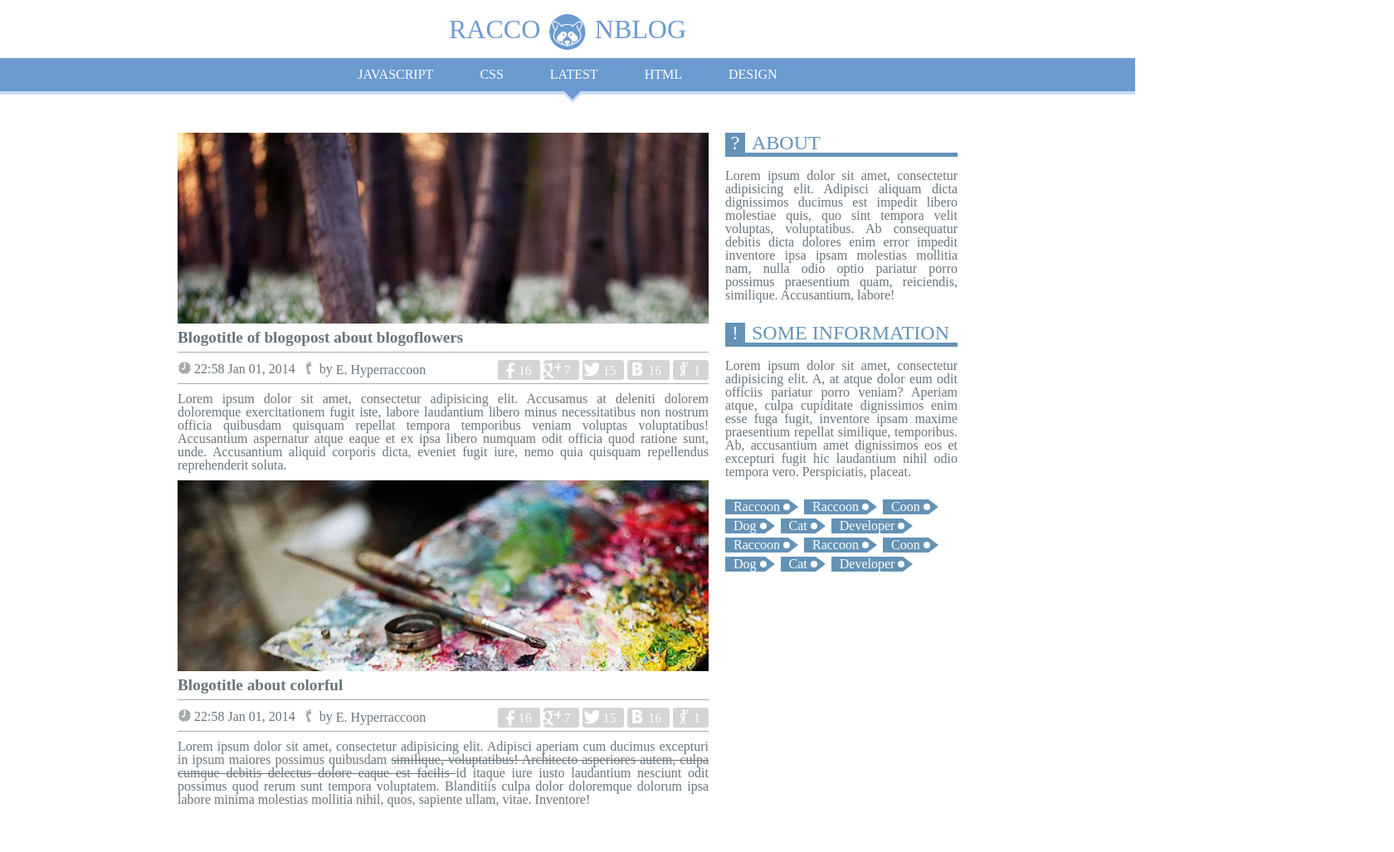
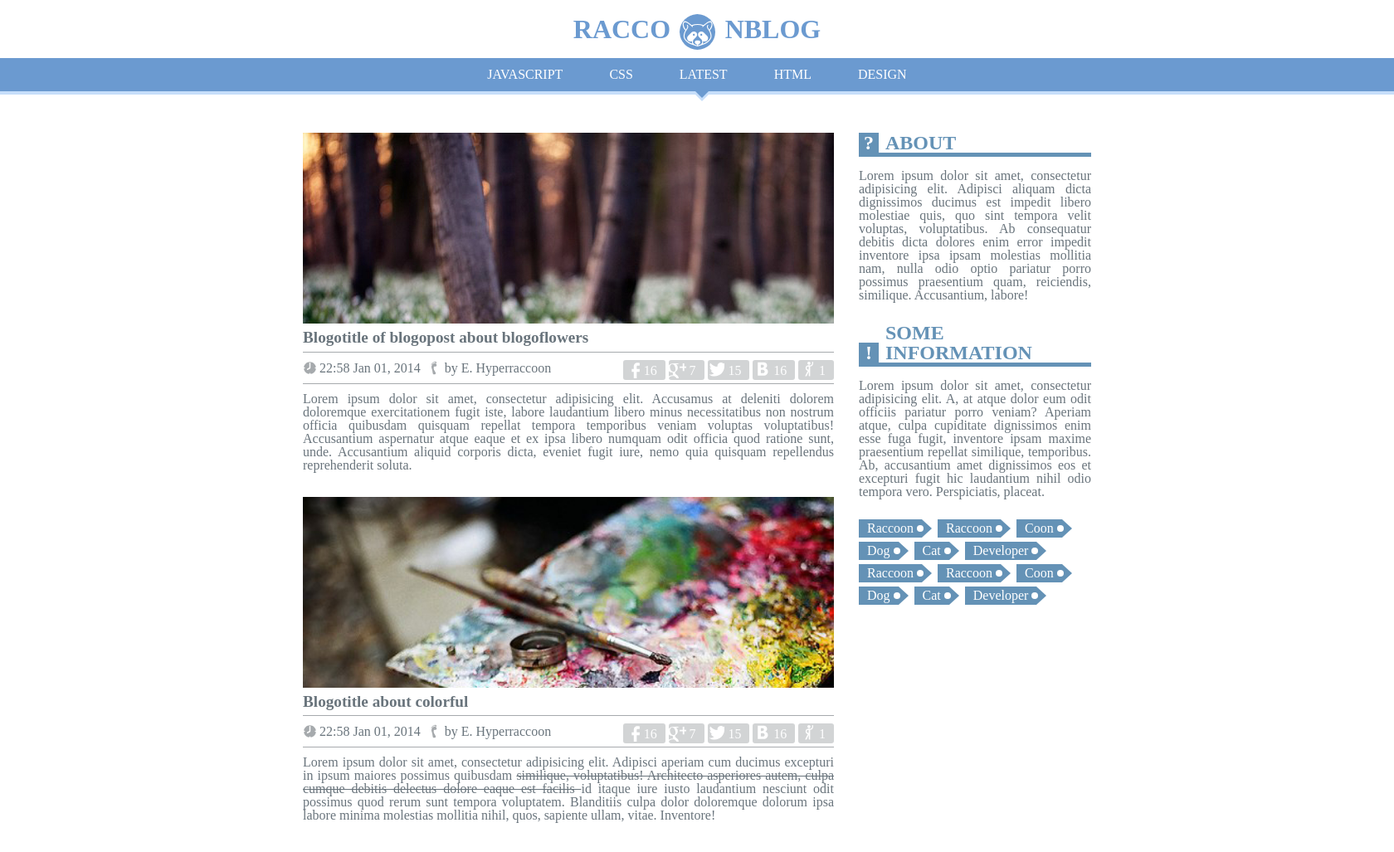
Before and after one commit to DaniilPonomarev579/blog_layout, a plain HTML site: page index.html in a window 1280 px wide. Shown: the whole page at 83% size, 1680 px wide, since content can reach past the window. Drawn offline with Linux system fonts and the light colour scheme; a web font is replaced by a local one.

Commit message:
Added fonts

```diff
--- a/styles/styles.less
+++ b/styles/styles.less
@@ -3,8 +3,23 @@
 @font-color: #69747c;
 @decor-color: #A6AAAD;
 @decor-dark: #6492B6;
+@baseFontSize: 1rem;
+@main-font: "PT Sans Narrow";
+@header-font: "Josefin Sans";
 
 @import "reset.css";
+
+@font-face {
+  font-family: "PT Sans Narrow";
+  src: local("PT Sans Narrow"),
+  url("fonts/PT_Sans-Narrow-Web-Regular.ttf");
+}
+
+@font-face {
+  font-family: "Josefin Sans";
+  src: local("Josefin Sans"),
+  url("fonts/JosefinSans-Light.ttf");
+}
 
 body {
   display: flex;
@@ -12,7 +27,8 @@ body {
   align-items: center;
   margin: 0 auto;
   //width: 1920px;
-  width: 1368px;
+  width: 1680px;
+  font-family: @main-font;
 }
 
 .logo {
@@ -21,7 +37,9 @@ body {
   display: block;
   text-align: center;
   text-transform: uppercase;
-  font-size: 2rem;
+  font-size: 2 * @baseFontSize;
+  font-family: @header-font;
+  font-weight: bold;
   text-decoration: none;
   color: @theme-color;
   //.logo__image {
@@ -56,6 +74,7 @@ body {
   width: 100%;
   background: @theme-color;
   box-shadow: 0 4px 0 @theme-shadow-color;
+  font-family: @header-font;
 }
 
 .navigation__link {
@@ -78,7 +97,7 @@ body {
     content: '';
     display: block;
     position: absolute;
-    top: 40px;
+    top: 38px;
     left: calc(50% - 10px);
     width: 0;
     height: 0;
@@ -90,7 +109,7 @@ body {
     content: '';
     display: block;
     position: absolute;
-    top: 44px;
+    top: 42px;
     left: calc(50% - 10px);
     width: 0;
     height: 0;
@@ -107,11 +126,11 @@ body {
 }
 
 .center-block__content {
-  margin-right: 20px;
+  margin-right: 30px;
 }
 
 .article {
-  margin-bottom: 10px;
+  margin-bottom: 30px;
   width: 640px;
   color: @font-color;
 }
@@ -138,7 +157,8 @@ body {
 
 .article__header {
   padding: 7px 0;
-  font-size: 1.2rem;
+  font-family: @header-font;
+  font-size: 1.2 * @baseFontSize;
   font-weight: bold;
 }
 
@@ -175,7 +195,7 @@ body {
 .article__time-icon {
   width: 1rem;
   height: 1.2rem;
-  vertical-align: -15%;
+  vertical-align: -25%;
   fill: @decor-color;
   use {
     transform: scale(.5) translateX(-431px) translateY(3px);
@@ -185,7 +205,7 @@ body {
 .article__author-icon {
   width: 1rem;
   height: 1.2rem;
-  vertical-align: -15%;
+  vertical-align: -25%;
   fill: @decor-color;
   use {
     transform: scale(.5) translateX(-530px) translateY(3px);
@@ -194,10 +214,6 @@ body {
 
 .article__social {
   float: right;
-}
-
-.social {
-
 }
 
 .social__element {
@@ -218,10 +234,6 @@ body {
     box-shadow: 0 0 1px @font-color;
     opacity: .7;
   }
-}
-
-.social__link--facebook {
-
 }
 
 .article__social-icon {
@@ -285,7 +297,9 @@ body {
   padding-left: 2rem;
   margin-bottom: 15px;
   border-bottom: 5px solid @decor-dark;
-  font-size: 1.5rem;
+  font-family: @header-font;
+  font-weight: bold;
+  font-size: 1.5 * @baseFontSize;
   text-transform: uppercase;
   color: @decor-dark;
   &::before {
@@ -305,12 +319,14 @@ body {
 .note__header--question {
   &::before {
     content: '?';
+    font-family: @main-font;
   }
 }
 
 .note__header--exclamation {
   &::before {
     content: '!';
+    font-family: @main-font;
   }
 }
 
@@ -321,7 +337,7 @@ body {
 .tags__element {
   display: inline-block;
   position: relative;
-  padding: 1px 10px;
+  padding: 3px 10px;
   margin: 0 15px 5px 0;
   background: @decor-dark;
   color: #fff;
@@ -332,14 +348,14 @@ body {
     right: -12px;
     top: 0;
     border-left: 12px solid @decor-dark;
-    border-top: 9px solid transparent;
-    border-bottom: 9px solid transparent;
+    border-top: 11px solid transparent;
+    border-bottom: 11px solid transparent;
   }
   &::after {
     content: '';
     display: block;
     position: absolute;
-    top: 5px;
+    top: 7px;
     right: -2px;
     width: 8px;
     height: 8px;
@@ -349,5 +365,8 @@ body {
   &:hover {
     cursor: pointer;
     background: darken(@decor-dark, 5%);
+    &::before {
+      border-left: 12px solid darken(@decor-dark, 5%);
+    }
   }
 }
```
Also changed, not shown: styles/styles.css.
